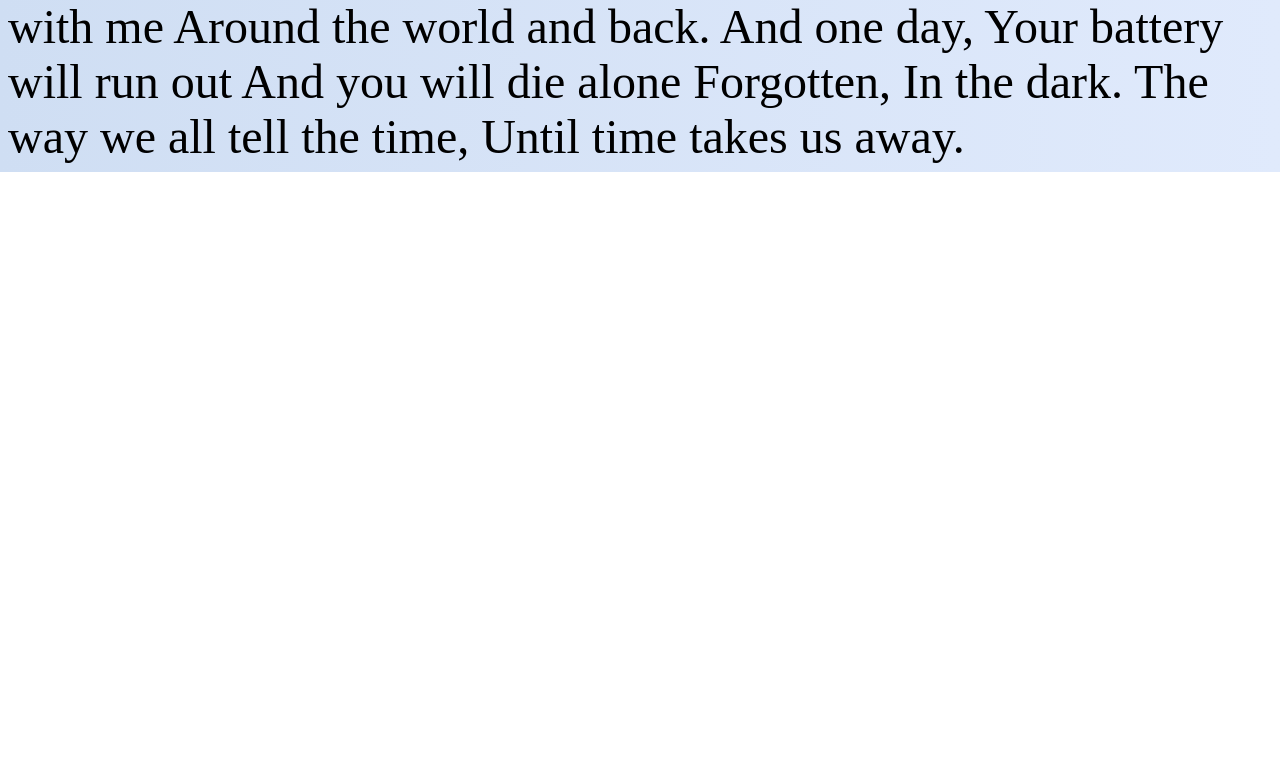
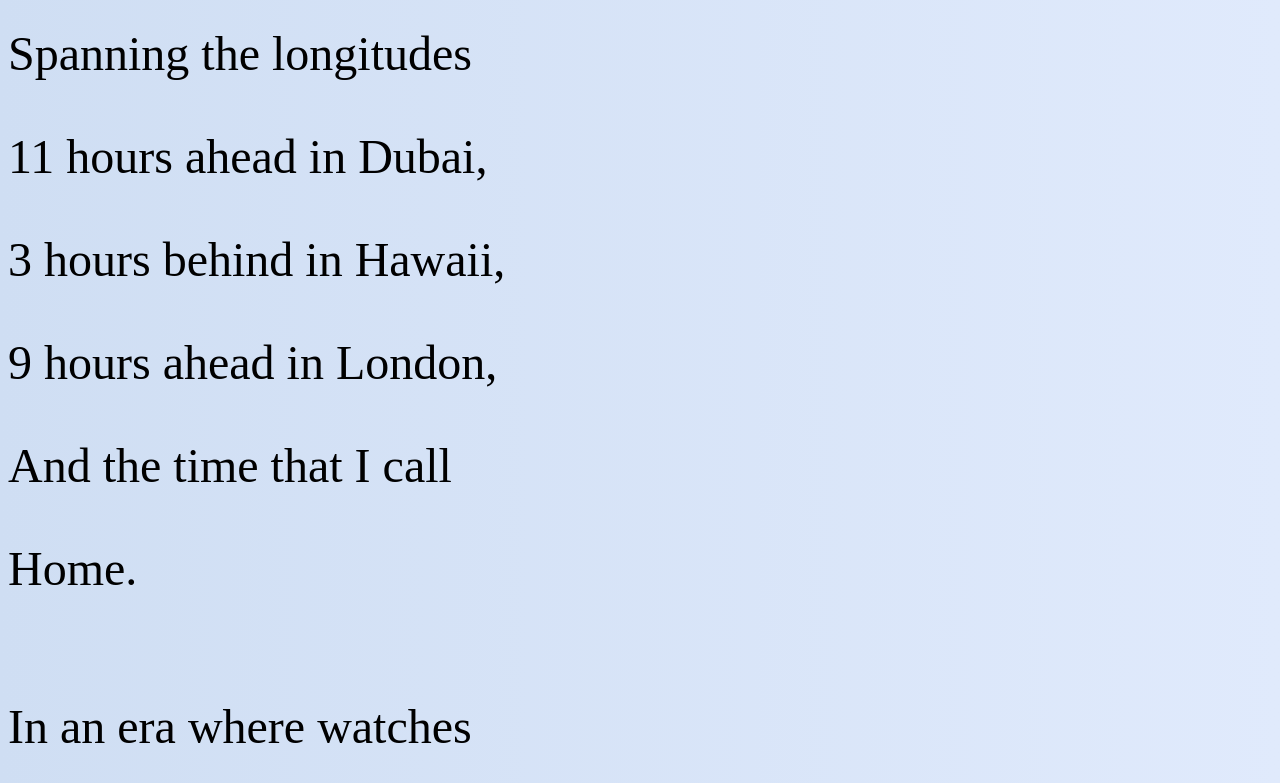
Before and after one commit to amritabhasin/stories, a plain HTML site: page Watch.html in a window 1280 px wide. Shown: the part 726-1509 px from the top of the page. Before the commit the page ends 898 px from the top, so only its background shows below. Drawn offline with Linux system fonts and the light colour scheme.

Commit message:
Update Watch.html

```diff
--- a/Watch.html
+++ b/Watch.html
@@ -5,37 +5,41 @@
 <p>  <center> <font size="10"> Ode </center> </font> </p>
 
 
-<font size="8"> <p> Your round face is always bright; </p>
-With a flick of my left wrist,
-I know the time.
+<font size="8">
 
-You travel everywhere with me,
-Spanning the longitudes
-11 hours ahead in Dubai,
-3 hours behind in Hawaii,
-9 hours ahead in London,
-And the time that I call
-Home.
+  <p> Your round face is always bright; </p>
+ <p>With a flick of my left wrist,</p>
+ <p>I know the time.</p>
 
-In an era where watches
-Are seldom worn,
-Or have transformed to gadgetry,
-There is something
-Refreshing about you,
-Simple and trustworthy.
+<br><br>
 
-Alas, years from now,
-You will be too scratched to wear,
-I will place you in a drawer,
-And forget all about
-My ticking companion
-That traveled with me
-Around the world and back.
-And one day,
-Your battery will run out
-And you will die alone
-Forgotten,
-In the dark.
-
-The way we all tell the time,
-Until time takes us away.
+ <p>You travel everywhere with me,</p>
+ <p>Spanning the longitudes</p>
+ <p>11 hours ahead in Dubai,</p>
+ <p>3 hours behind in Hawaii,</p>
+ <p>9 hours ahead in London,</p>
+ <p>And the time that I call</p>
+ <p>Home.
+<br><br>
+ <p>In an era where watches</p>
+ <p>Are seldom worn,</p>
+ <p>Or have transformed to gadgetry,</p>
+ <p>There is something</p>
+ <p>Refreshing about you,</p>
+ <p>Simple and trustworthy.</p>
+<br><br>
+ <p>Alas, years from now,</p>
+ <p>You will be too scratched to wear,</p>
+ <p>I will place you in a drawer,</p>
+ <p> <p>And forget all about</p>
+ <p>My ticking companion</p>
+ <p>That traveled with me</p>
+ <p>Around the world and back.</p>
+ <p>And one day,</p>
+ <p>Your battery will run out</p>
+ <p>And you will die alone</p>
+ <p>Forgotten,</p>
+ <p>In the dark.</p>
+<br><br>
+ <p>The way we all tell the time,</p>
+  <p>Until time takes us away.</p> </font>
```
